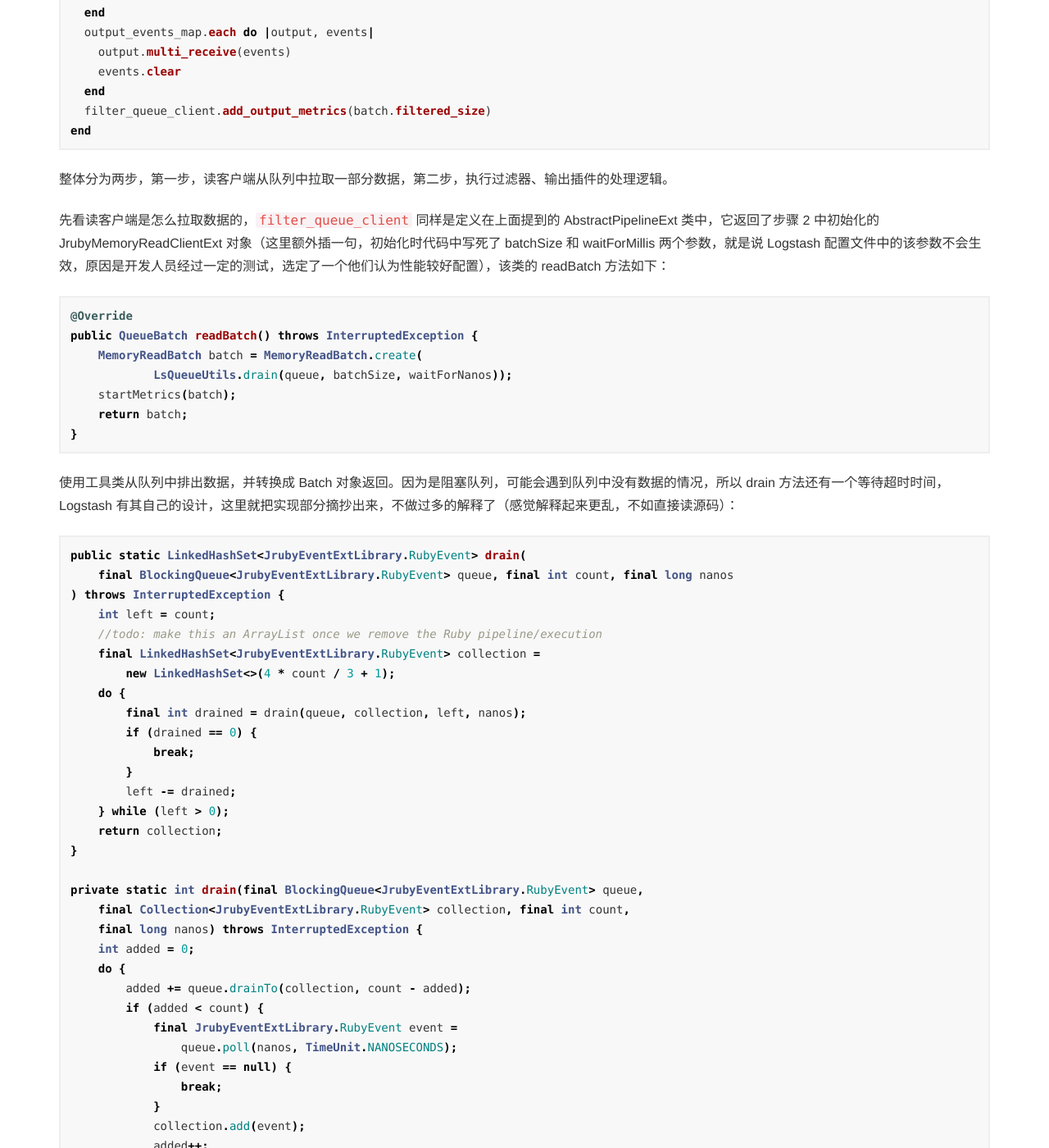
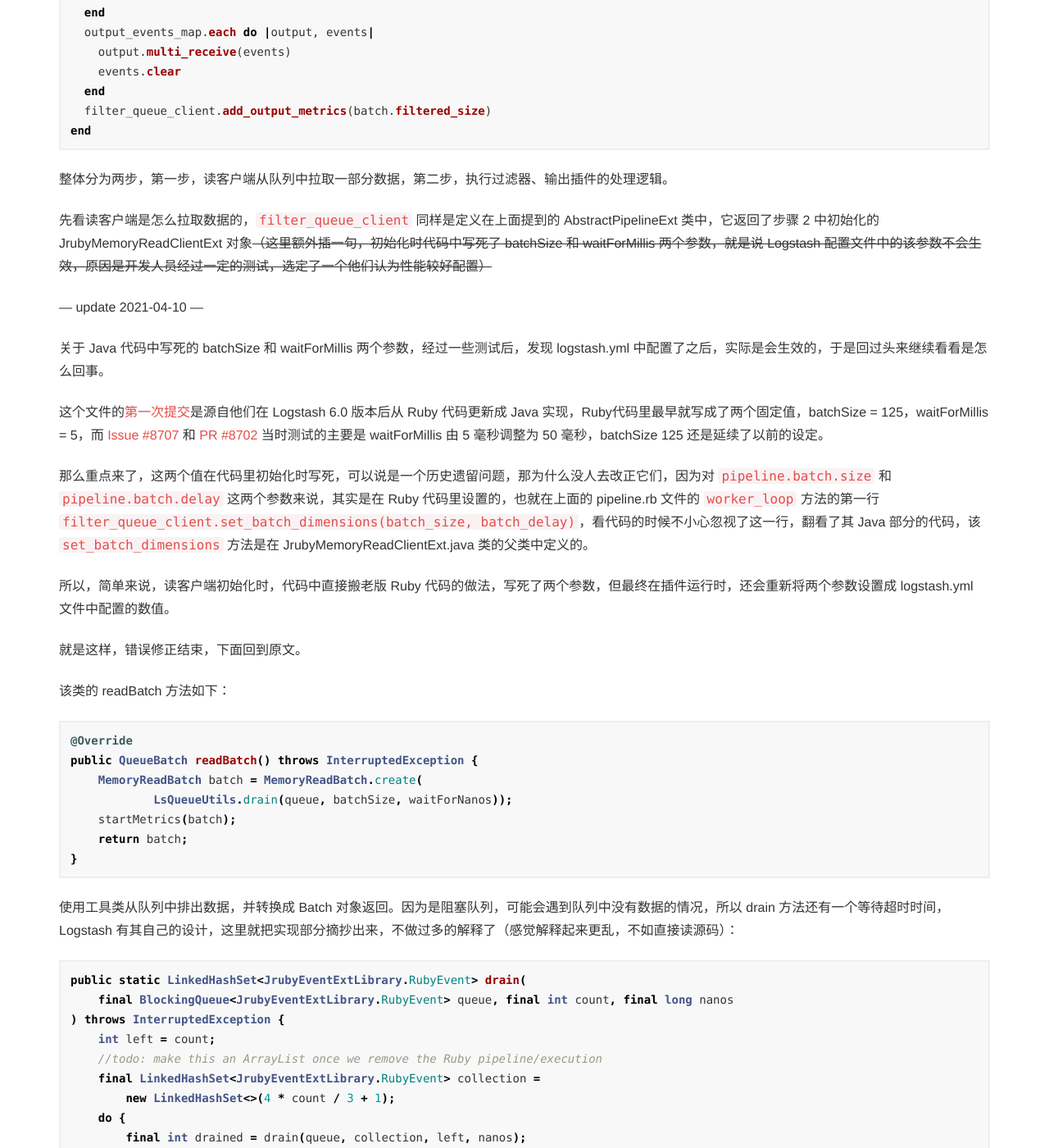
Before and after one commit to PriestTomb/PriestTomb.github.io, a Jekyll site: the page built from _posts/2021-01-03-learn-dim-from-logstash-source-code.md, in a window 1280 px wide and 1400 px high, scrolled down 8245 px. Shown: the whole window at 82% size. Built offline with Jekyll 4.4.1, drawn with Linux system fonts in a browser that asks for light colours; nearby versions of some CDN libraries; comment, search, counter and statistics services are not loaded.

Commit message:
文章错误修正

````diff
--- a/_posts/2021-01-03-learn-dim-from-logstash-source-code.md
+++ b/_posts/2021-01-03-learn-dim-from-logstash-source-code.md
@@ -345,7 +345,21 @@ end
 
 整体分为两步，第一步，读客户端从队列中拉取一部分数据，第二步，执行过滤器、输出插件的处理逻辑。
 
-先看读客户端是怎么拉取数据的，`filter_queue_client` 同样是定义在上面提到的 AbstractPipelineExt 类中，它返回了步骤 2 中初始化的 JrubyMemoryReadClientExt 对象（这里额外插一句，初始化时代码中写死了 batchSize 和 waitForMillis 两个参数，就是说 Logstash 配置文件中的该参数不会生效，原因是开发人员经过一定的测试，选定了一个他们认为性能较好配置），该类的 readBatch 方法如下：
+先看读客户端是怎么拉取数据的，`filter_queue_client` 同样是定义在上面提到的 AbstractPipelineExt 类中，它返回了步骤 2 中初始化的 JrubyMemoryReadClientExt 对象~~（这里额外插一句，初始化时代码中写死了 batchSize 和 waitForMillis 两个参数，就是说 Logstash 配置文件中的该参数不会生效，原因是开发人员经过一定的测试，选定了一个他们认为性能较好配置）~~
+
+--- update 2021-04-10 ---
+
+关于 Java 代码中写死的 batchSize 和 waitForMillis 两个参数，经过一些测试后，发现 logstash.yml 中配置了之后，实际是会生效的，于是回过头来继续看看是怎么回事。
+
+这个文件的[第一次提交](https://github.com/elastic/logstash/pull/8991/files/bfcfdabfaf58414abd3ec70bebb94a2972f57b0d)是源自他们在 Logstash 6.0 版本后从 Ruby 代码更新成 Java 实现，Ruby代码里最早就写成了两个固定值，batchSize = 125，waitForMillis = 5，而 [Issue #8707](https://github.com/elastic/logstash/issues/8707) 和 [PR #8702](https://github.com/elastic/logstash/pull/8702) 当时测试的主要是 waitForMillis 由 5 毫秒调整为 50 毫秒，batchSize 125 还是延续了以前的设定。
+
+那么重点来了，这两个值在代码里初始化时写死，可以说是一个历史遗留问题，那为什么没人去改正它们，因为对 `pipeline.batch.size` 和 `pipeline.batch.delay` 这两个参数来说，其实是在 Ruby 代码里设置的，也就在上面的 pipeline.rb 文件的 `worker_loop` 方法的第一行 `filter_queue_client.set_batch_dimensions(batch_size, batch_delay)`，看代码的时候不小心忽视了这一行，翻看了其 Java 部分的代码，该 `set_batch_dimensions` 方法是在 JrubyMemoryReadClientExt.java 类的父类中定义的。
+
+所以，简单来说，读客户端初始化时，代码中直接搬老版 Ruby 代码的做法，写死了两个参数，但最终在插件运行时，还会重新将两个参数设置成 logstash.yml 文件中配置的数值。
+
+就是这样，错误修正结束，下面回到原文。
+
+该类的 readBatch 方法如下：
 
 ```java
 @Override
````
